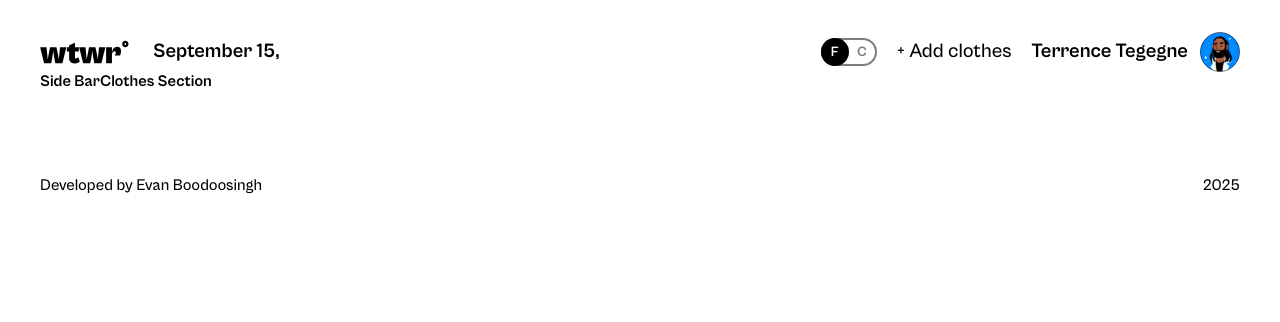
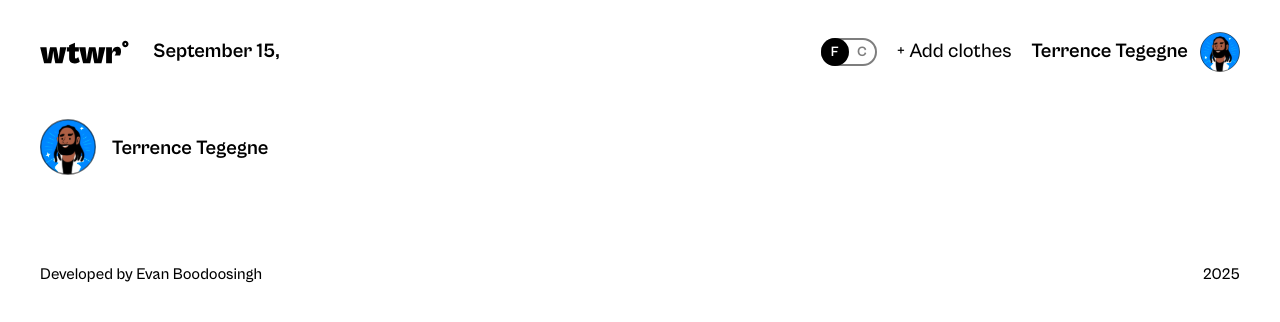
Before and after one commit to Evan-Boodoosingh/se_project_react, a React (Vite) app: page /profile in a window 1280 px wide. Shown: the top 322 px of the page. Built offline with nearby package versions, Linux system fonts and the light colour scheme; no server answers.

Commit message:
feat: implement SideBar and ClothesSection components with styling and structure

```diff
--- a/src/components/ClothesSection/ClothesSection.jsx
+++ b/src/components/ClothesSection/ClothesSection.jsx
@@ -1,5 +1,7 @@
 function ClothesSection() {
-  return <div>Clothes Section</div>;
+  return <div className="clothes-section">
+    <div className="clothes-section__row"></div>
+  </div>;
 }
 
 export default ClothesSection;
--- a/src/components/Header/Header.jsx
+++ b/src/components/Header/Header.jsx
@@ -32,7 +32,6 @@ function Header({ handleAddClick, weatherData }) {
         <button className="header__btn" onClick={handleAddClick}>
           + Add clothes
         </button>
-
         <Link to="/profile" className="header__link">
           <p className="header__username">Terrence Tegegne</p>
           <img src={avatar} alt="Avatar" className="header__avatar" />
--- a/src/components/Profile/Profile.jsx
+++ b/src/components/Profile/Profile.jsx
@@ -6,10 +6,10 @@ import "./Profile.css";
 
 function Profile() {
   return (
-    <div className="profile">
+    <main className="profile">
       <SideBar />
       <ClothesSection />
-    </div>
+    </main>
   );
 }
 
--- a/src/components/SideBar/SideBar.css
+++ b/src/components/SideBar/SideBar.css
@@ -0,0 +1,23 @@
+.sidebar {
+    display: flex;
+    flex-direction: column;
+    align-items: center;
+    margin-top: 47px;
+}
+
+.sidebar__row {
+    display: flex;
+    flex-direction: row-reverse;
+    gap: 16px;
+}
+
+.sidebar__username {
+font-size: 20px;
+line-height: 100%;
+}
+
+
+.sidebar__avatar {
+    width: 56px;
+    height: 56px;
+}
--- a/src/components/SideBar/SideBar.jsx
+++ b/src/components/SideBar/SideBar.jsx
@@ -1,5 +1,15 @@
+import "./SideBar.css";
+import avatar from "../../assets/avatar.svg";
+
 function SideBar() {
-  return <div>Side Bar</div>;
+  return (
+    <aside className="sidebar">
+      <div className="sidebar__row">
+        <p className="sidebar__username">Terrence Tegegne</p>
+        <img src={avatar} alt="Avatar" className="sidebar__avatar" />
+      </div>
+    </aside>
+  );
 }
 
 export default SideBar;
```
